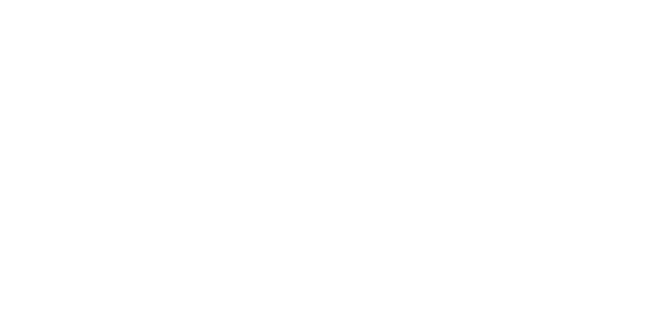
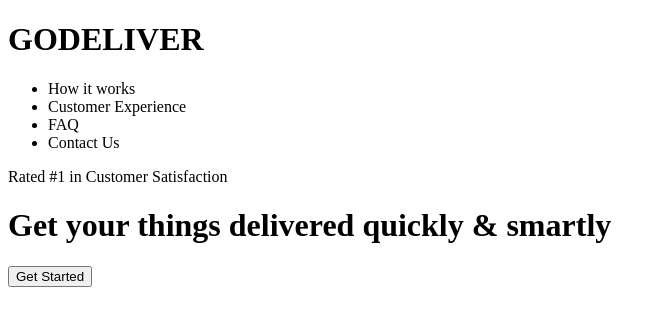
Before and after one commit to ahmedabukar01/GoDeliiver, a plain HTML site: page index.html in a window 1280 px wide. Shown: the whole page, without its empty margins (0-666 px from the left). Drawn offline with Linux system fonts and the light colour scheme.

Commit message:
started working

```diff
--- a/index.html
+++ b/index.html
@@ -6,6 +6,26 @@
     <title>GODELIVER</title>
 </head>
 <body>
+    <header>
+        <h1><span>GO</span>DELIVER</h1>
+        <ul>
+            <li>How it works</li>
+            <li>Customer Experience</li>
+            <li>FAQ</li>
+            <li>Contact Us</li>
+        </ul>
+    </header>
+    <div class="showcase">
+        <div class="container">
+            <div class="main-text">
+                <p>Rated <span>#1</span> in Customer Satisfaction</p>
+                <h1>Get your things delivered quickly & smartly</h1>
+                <button>Get Started</button>
+            </div>
+            <div class="deliver-image">
 
+            </div>
+        </div>
+    </div>
 </body>
 </html>
```
